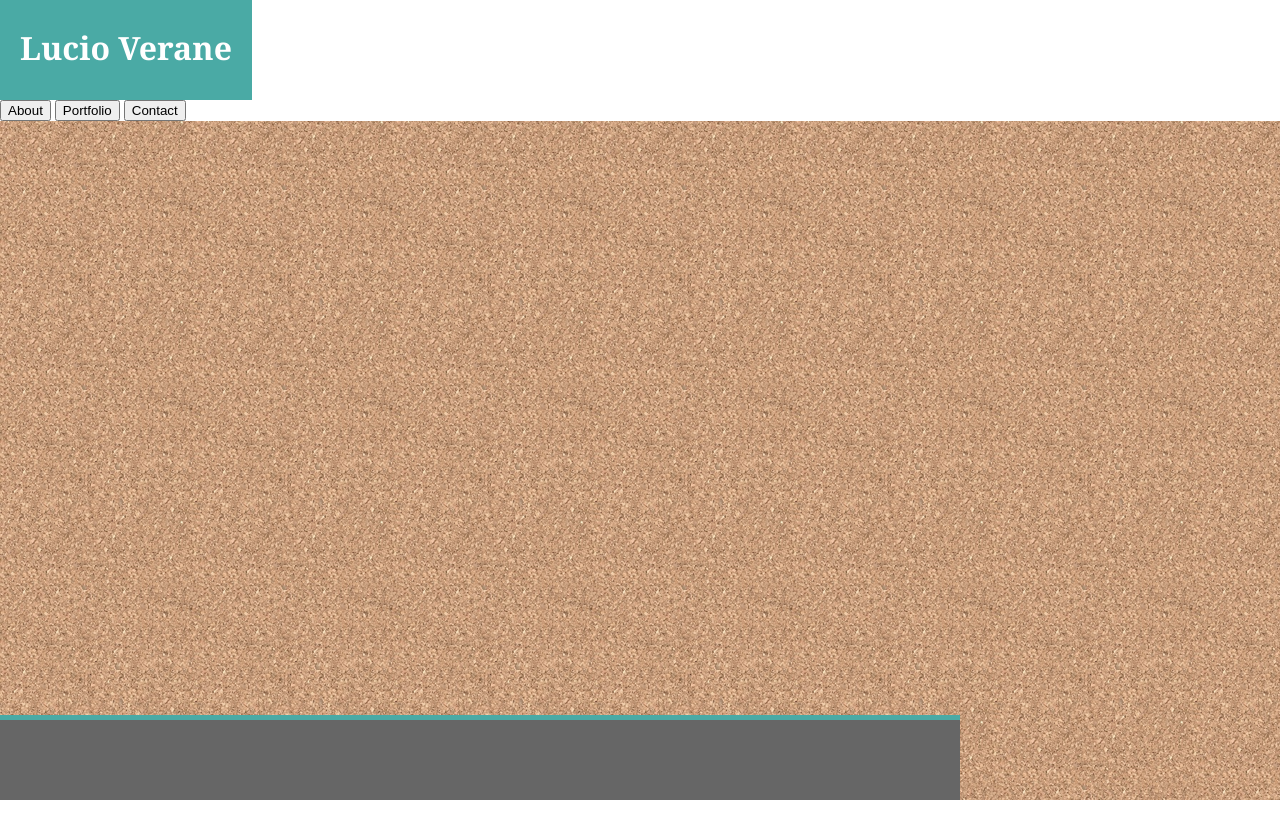
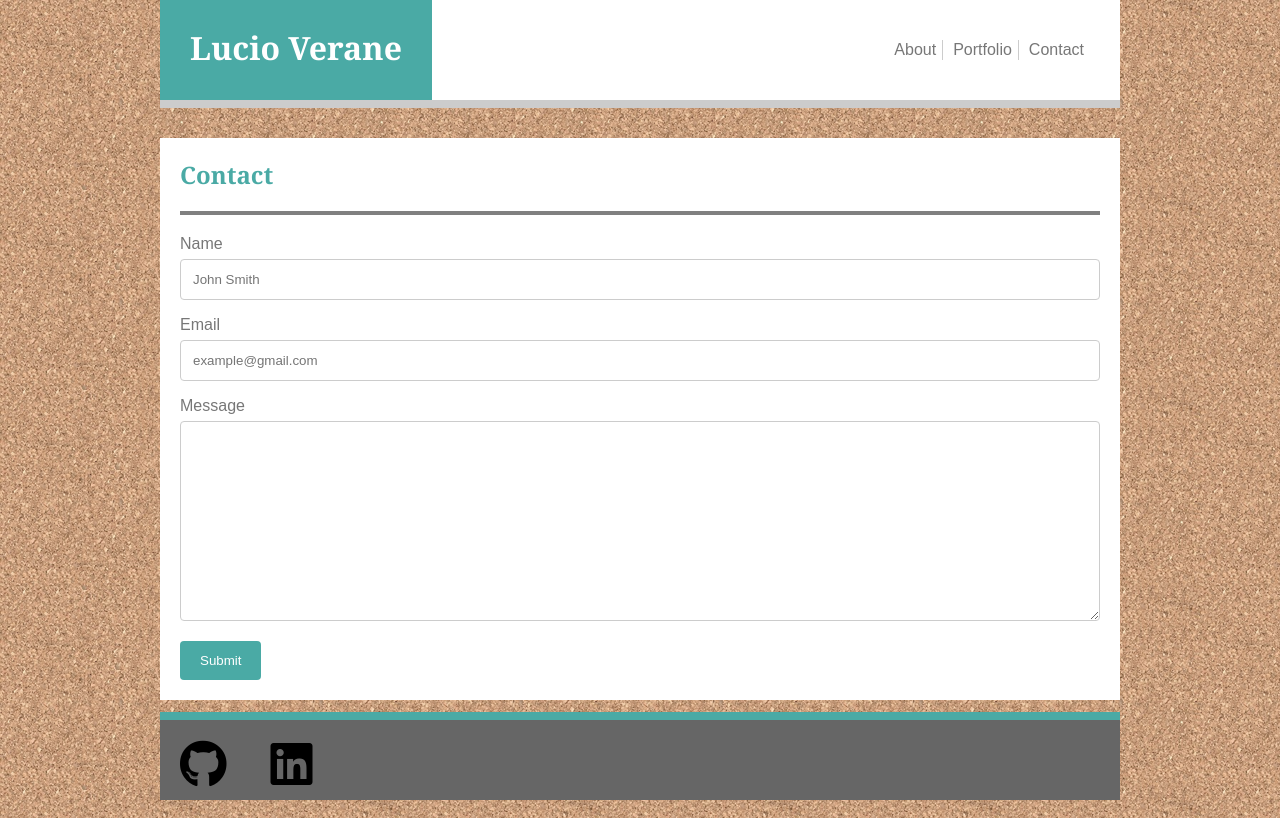
Before and after one commit to LVerane/Basic-Portfolio, a plain HTML site: page contact.html in a window 1280 px wide. Drawn offline with Linux system fonts and the light colour scheme.

Commit message:
header/nav redone, contact page added, minor footer changes

```diff
--- a/assets/css/style.css
+++ b/assets/css/style.css
@@ -12,35 +12,19 @@ body {
     padding: 0;
     width: 960px;
     background: #ffffff;
-    border-bottom: 5px solid #cccccc;
-    justify-content: center;
+    border-bottom: 8px solid #cccccc;
+    justify-content: space-between;
     align-items: center;
-    align-content: space-between;
 }
-/* add display to header and nav */
+
 header{
-    /* width: 960px; */
     background: #ffffff;
     margin: 0;
 }
 
-/* nav{
-    float: right;
-    margin-right: 50px;
-    margin-top: 40px;
-} */
-
-/* header {
-    width: 960px;
-    background: #ffffff;
-    margin: 0 auto;
+nav {
+    margin-right: 30px;
 }
-
-header div {
-    float: right;
-    margin-right: 50px;
-    margin-top: 40px;
-} */
 
 nav button {
     background-color: #ffffff;
@@ -53,30 +37,26 @@ nav button {
     font-family: Arial, 'Helvetica Neue', Helvetica, sans-serif;
 }
 
+nav button:hover {
+    font-weight: bolder;
+}
+
 nav button:last-child {
     border-right: none;
 }
 
-/* .header-warper {
-    margin: 0;
-    padding: 0;
-    width: 100%;
-    background: #ffffff;
-    border-bottom: 5px solid #cccccc;
-} */
-
-/* */
-
 h1 {
-    display: inline-block;
     background: #4aaaa5;
     color: #ffffff;
-    padding: 0 20px;
+    padding: 0 30px;
     height: 100px;
     line-height: 300%;
     margin: 0;
     font-family: Georgia, Times, 'Times New Roman', serif;
+    font-size: 2em;
 }
+
+/* Main & Footer */
 
 h2 {
     margin: 0 20px;
@@ -84,7 +64,7 @@ h2 {
     padding-bottom: 20px;
     color: #4aaaa5;
     font-family: Georgia, Times, 'Times New Roman', serif;
-    border-bottom: 5px solid grey;
+    border-bottom: 4px solid grey;
 }
 
 p {
@@ -108,13 +88,41 @@ p {
 .content-box {
     margin-top: 30px;
     background: #ffffff;
-    margin-bottom: 115px; /* footer height + footer border-top + margin-top */
+    margin-bottom: 118px; /* footer height + footer border-top + margin-top */
 }
 
 .clearfix {
     clear: both;
     overflow: auto;
 }
+
+footer {
+    position: fixed;
+    bottom: 0;
+    width: 960px;
+    height: 80px;
+    background: #666666;
+    border-top: 8px solid #4aaaa5;
+    z-index: -1;
+}
+
+i{
+    margin: 20px;
+}
+
+a {
+    color: black;
+}
+
+a:hover{
+    color:gray;
+}
+
+a:visited{
+    color: white;
+}
+
+/* Portfolio Images */
 
 img {
     float: left;
@@ -165,16 +173,40 @@ img {
     width: 500px;
 }
 
-footer {
-    position: fixed;
-    bottom: 0;
-    width: 960px;
-    height: 80px;
-    background: #666666;
-    border-top: 5px solid #4aaaa5;
-    z-index: -1;
+/* Contact Form */
+
+input[type=text], select, textarea {
+    width: 100%;
+    padding: 12px;
+    border: 1px solid #ccc;
+    border-radius: 4px;
+    box-sizing: border-box;
+    margin-top: 6px;
+    margin-bottom: 16px;
+    resize: vertical;
 }
 
-i{
-    margin: 50px;
+input[type=submit] {
+    background-color: #4aaaa5;
+    color: white;
+    padding: 12px 20px;
+    border: none;
+    border-radius: 4px;
+    cursor: pointer;
 }
+
+input[type=submit]:hover {
+    background-color: #4aaaa5;
+}
+
+.inner-container {
+    border-radius: 5px;
+    margin: 20px;
+    margin-bottom: 0;
+    padding-bottom: 20px;
+}
+
+label {
+    color: #777777;
+    font-family: Arial, 'Helvetica Neue', Helvetica, sans-serif;
+}
--- a/contact.html
+++ b/contact.html
@@ -7,32 +7,51 @@
     <meta charset="UTF-8">
     <meta name="viewport" content="width=device-width, initial-scale=1.0">
     <link rel="stylesheet" href="assets/css/style.css">
+    <link rel="stylesheet" href="https://use.fontawesome.com/releases/v5.8.2/css/all.css">
     <title>My Portfolio</title>
 
 </head>
 
 <body>
 
-    <div id="page-container">
-        <div id="content-wrap">
+    <section class="flex-container">
+        <header>
+            <h1>Lucio Verane</h1>
+        </header>
+        <nav>
+            <div>
+                <button onclick="location.href='index.html'">About</button>
+                <button onclick="location.href='portfolio.html'">Portfolio</button>
+                <button onclick="location.href='contact.html'">Contact</button>
+            </div>
+        </nav>
+    </section>
 
-            <div class="header-warper">
-                <header class="clearfix">
-                    <h1>Lucio Verane</h1>
-                    <div>
-                        <button onclick="window.open('index.html')">About</button>
-                        <button onclick="window.open('portfolio.html')">Portfolio</button>
-                        <button onclick="window.open('contact.html')">Contact</button>
-                    </div>
-                </header>
-            </div>
+    <div class="outer-container">
 
+        <div class="content-box">
+            <h2>Contact</h2>
 
+            <div class="inner-container">
+                <form action="/action_page.php">
+                  <label for="fname">Name</label>
+                  <input type="text" name="name" placeholder="John Smith">
+
+                  <label for="lname">Email</label>
+                  <input type="text" name="email" placeholder="example@gmail.com">
+
+                  <label for="subject">Message</label>
+                  <textarea id="subject" name="subject" style="height:200px"></textarea>
+
+                  <input type="submit" value="Submit">
+                </form>
+              </div>
 
         </div>
 
         <footer>
-
+            <a href="https://github.com/"><i class="fab fa-github fa-3x"></i></a>
+            <a href="https://www.linkedin.com/"><i class="fab fa-linkedin fa-3x"></i></a>
         </footer>
 
     </div>
```
Also changed, not shown: index.html (+7 -7 lines), portfolio.html (+11 -8 lines).
